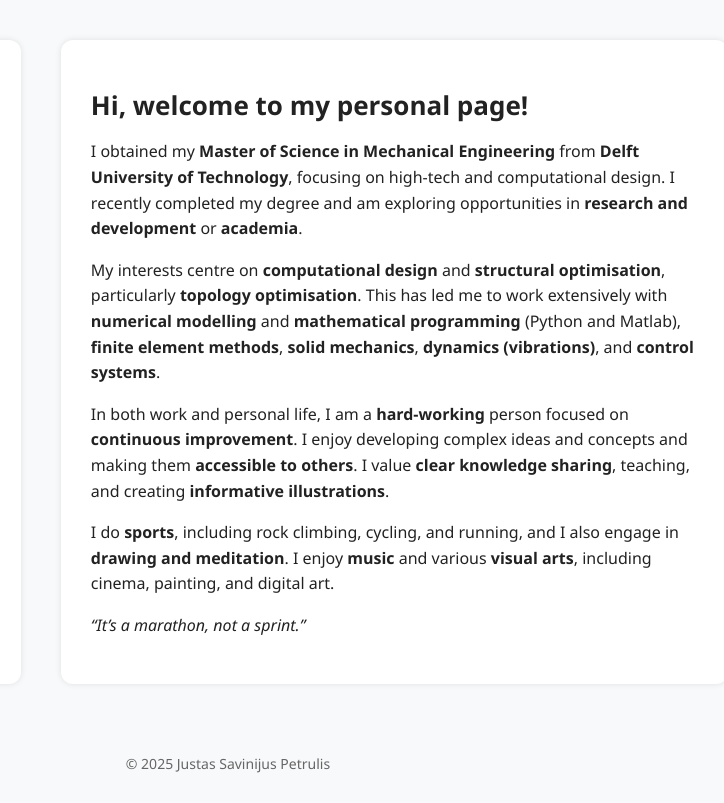
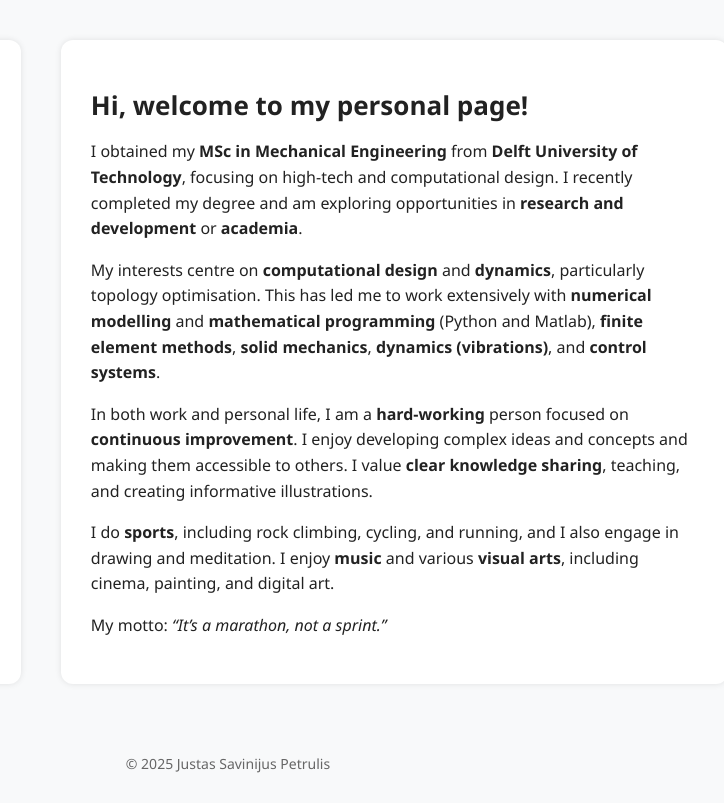
Before and after one commit to JSPetrulis/My-profile, a plain HTML site: page index.html in a window 1280 px wide. Shown: the full height of the page, 412-1136 px from the left. Drawn offline with Linux system fonts and the light colour scheme.

Commit message:
Update index.html

```diff
--- a/index.html
+++ b/index.html
@@ -165,15 +165,15 @@
     <div class="content">
       <h1>Hi, welcome to my personal page!</h1>
 
-      <p>I obtained my <strong>Master of Science in Mechanical Engineering</strong> from <strong>Delft University of Technology</strong>, focusing on high-tech and computational design. I recently completed my degree and am exploring opportunities in <strong>research and development</strong> or <strong>academia</strong>.</p>
+      <p>I obtained my <strong>MSc in Mechanical Engineering</strong> from <strong>Delft University of Technology</strong>, focusing on high-tech and computational design. I recently completed my degree and am exploring opportunities in <strong>research and development</strong> or <strong>academia</strong>.</p>
 
-      <p>My interests centre on <strong>computational design</strong> and <strong>structural optimisation</strong>, particularly <strong>topology optimisation</strong>. This has led me to work extensively with <strong>numerical modelling</strong> and <strong>mathematical programming</strong> (Python and Matlab), <strong>finite element methods</strong>, <strong>solid mechanics</strong>, <strong>dynamics (vibrations)</strong>, and <strong>control systems</strong>.</p>
+      <p>My interests centre on <strong>computational design</strong> and <strong>dynamics</strong>, particularly topology optimisation. This has led me to work extensively with <strong>numerical modelling</strong> and <strong>mathematical programming</strong> (Python and Matlab), <strong>finite element methods</strong>, <strong>solid mechanics</strong>, <strong>dynamics (vibrations)</strong>, and <strong>control systems</strong>.</p>
 
-      <p>In both work and personal life, I am a <strong>hard-working</strong> person focused on <strong>continuous improvement</strong>. I enjoy developing complex ideas and concepts and making them <strong>accessible to others</strong>. I value <strong>clear knowledge sharing</strong>, teaching, and creating <strong>informative illustrations</strong>.</p>
+      <p>In both work and personal life, I am a <strong>hard-working</strong> person focused on <strong>continuous improvement</strong>. I enjoy developing complex ideas and concepts and making them accessible to others. I value <strong>clear knowledge sharing</strong>, teaching, and creating informative illustrations.</p>
 
-      <p>I do <strong>sports</strong>, including rock climbing, cycling, and running, and I also engage in <strong>drawing and meditation</strong>. I enjoy <strong>music</strong> and various <strong>visual arts</strong>, including cinema, painting, and digital art.</p>
+      <p>I do <strong>sports</strong>, including rock climbing, cycling, and running, and I also engage in drawing and meditation. I enjoy <strong>music</strong> and various <strong>visual arts</strong>, including cinema, painting, and digital art.</p>
 
-      <p><em>“It’s a marathon, not a sprint.”</em></p>
+      <p>My motto: <em>“It’s a marathon, not a sprint.”</em></p>
     </div>
   </div>
 
```
